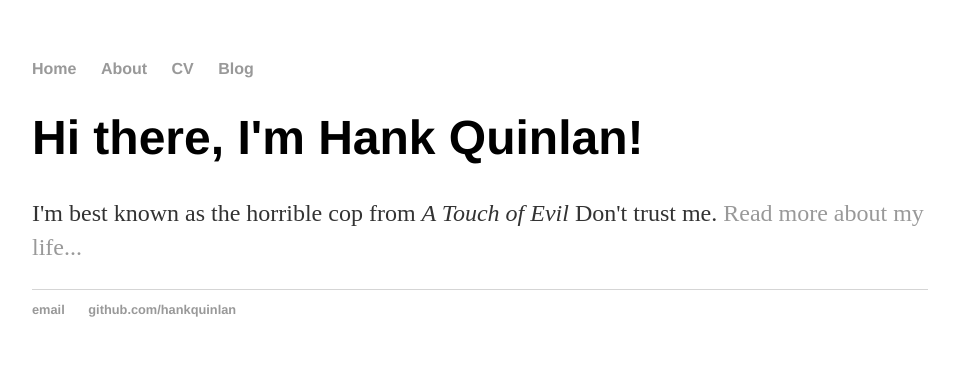
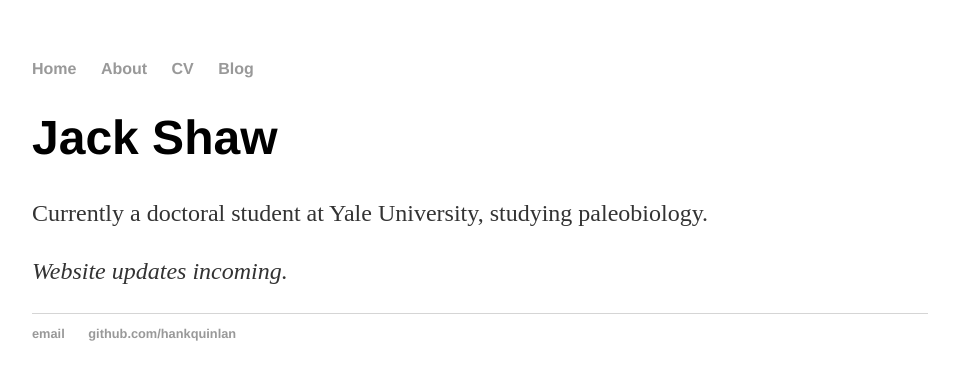
Before and after one commit to jackolivershaw/jackolivershaw.github.io, a Jekyll site: the page built from index.html, in a window 1280 px wide. Shown: the top 380 px of the page, without its empty margins (160-1115 px from the left). Built offline with Jekyll 4.4.1, drawn with Linux system fonts in a browser that asks for light colours.

Commit message:
Update index.html

```diff
--- a/index.html
+++ b/index.html
@@ -3,6 +3,7 @@ layout: default
 title: Jack Shaw
 ---
 <div class="blurb">
-	<h1>Hi there, I'm Hank Quinlan!</h1>
-	<p>I'm best known as the horrible cop from <em>A Touch of Evil</em> Don't trust me. <a href="/about">Read more about my life...</a></p>
+	<h1>Jack Shaw</h1>
+	<p>Currently a doctoral student at Yale University, studying paleobiology.</p>
+	<p><em>Website updates incoming.</em></p>
 </div><!-- /.blurb -->
```
